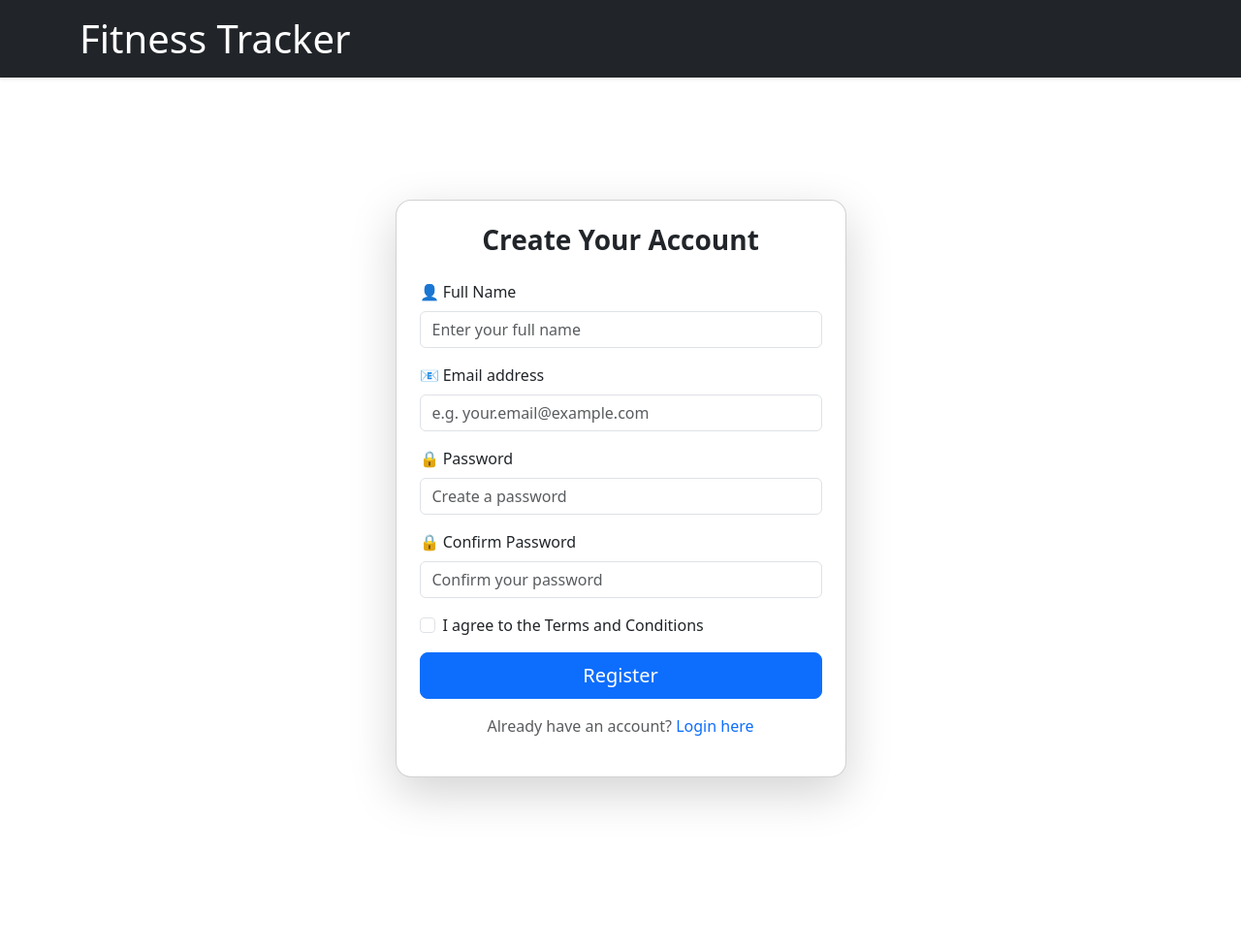
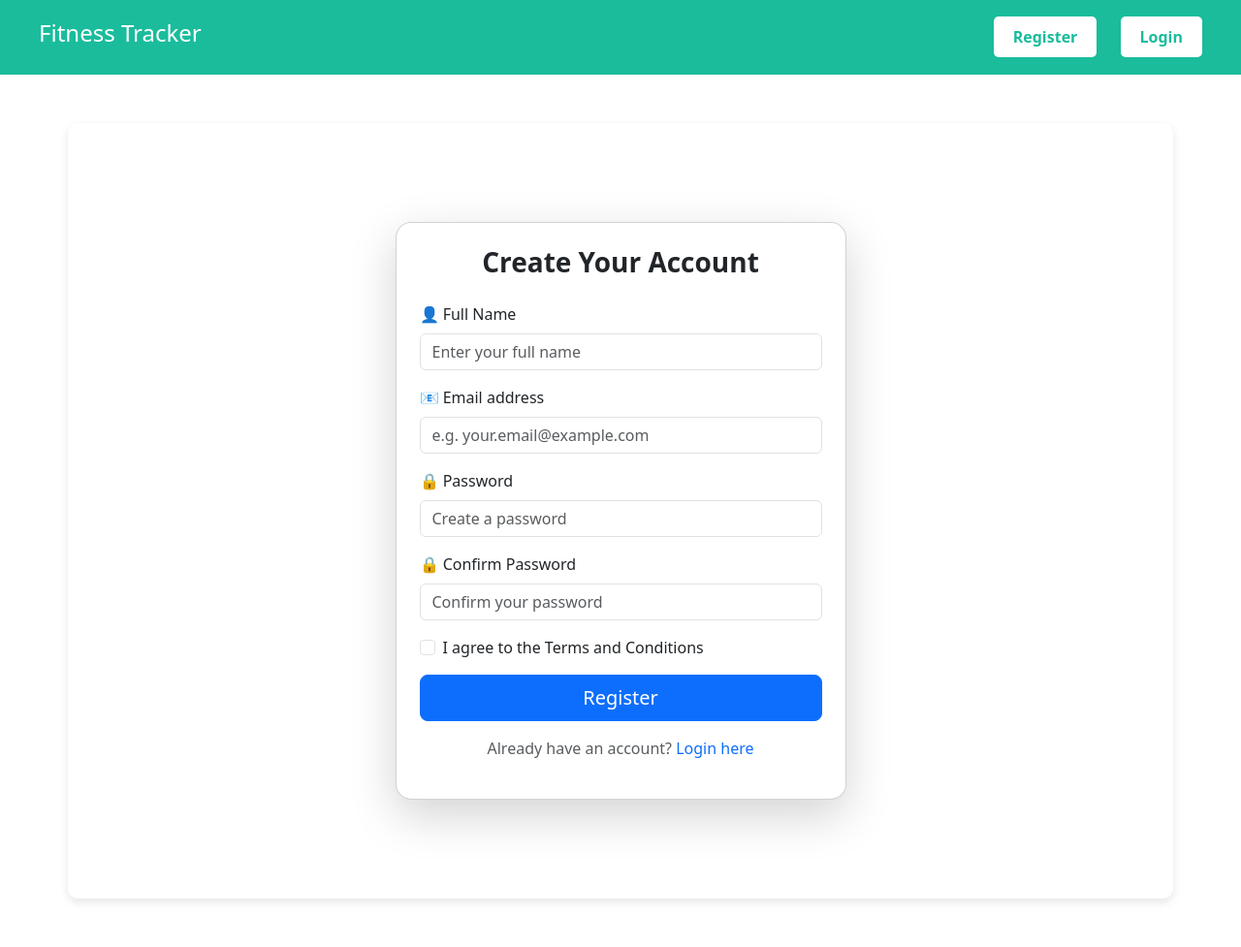
Before and after one commit to stepin105111/CITS5505-Exercise-Tracker-Project, a Flask app: template app/templates/register.html in a window 1280 px wide. Shown: the whole page at 97% size. Before the commit the page ends 831 px from the top, so only its background shows below. Run offline with Flask 3, Linux system fonts and the light colour scheme; the template is opened without the code that fills it, so the values that code supplies are empty.

Commit message:
Update register.html
Refactor register.html to inherit base.html

```diff
--- a/app/templates/register.html
+++ b/app/templates/register.html
@@ -1,9 +1,8 @@
-<!DOCTYPE html>
-<html lang="en">
-<head>
-    <meta charset="UTF-8" />
-    <meta name="viewport" content="width=device-width, initial-scale=1.0"/>
-    <title>Register | Fitness Tracker</title>
+{% extends "base.html" %}
+
+   {% block title %}Register | Fitness Tracker{% endblock %}
+
+{% block head %}
     <!-- Bootstrap -->
     <link href="https://cdn.jsdelivr.net/npm/bootstrap@5.3.0/dist/css/bootstrap.min.css" rel="stylesheet"/>
     <!-- Custom Styles -->
@@ -29,15 +28,9 @@
             window.location.href = "login.html";
         }
     </script>
-</head>
-<body class="login-bg">
-    <!-- Header -->
-    <header class="bg-dark text-white p-3 mb-4 shadow-sm">
-        <div class="container">
-            <h1 class="mb-0">Fitness Tracker</h1>
-        </div>
-    </header>
+{% endblock %}
 
+{% block content %}
     <!-- Registration Form -->
     <div class="container d-flex justify-content-center align-items-center min-vh-100">
         <div class="col-md-6 col-lg-5">
@@ -75,5 +68,4 @@
             </div>
         </div>
     </div>
-</body>
-</html>
+{% endblock %}
```
